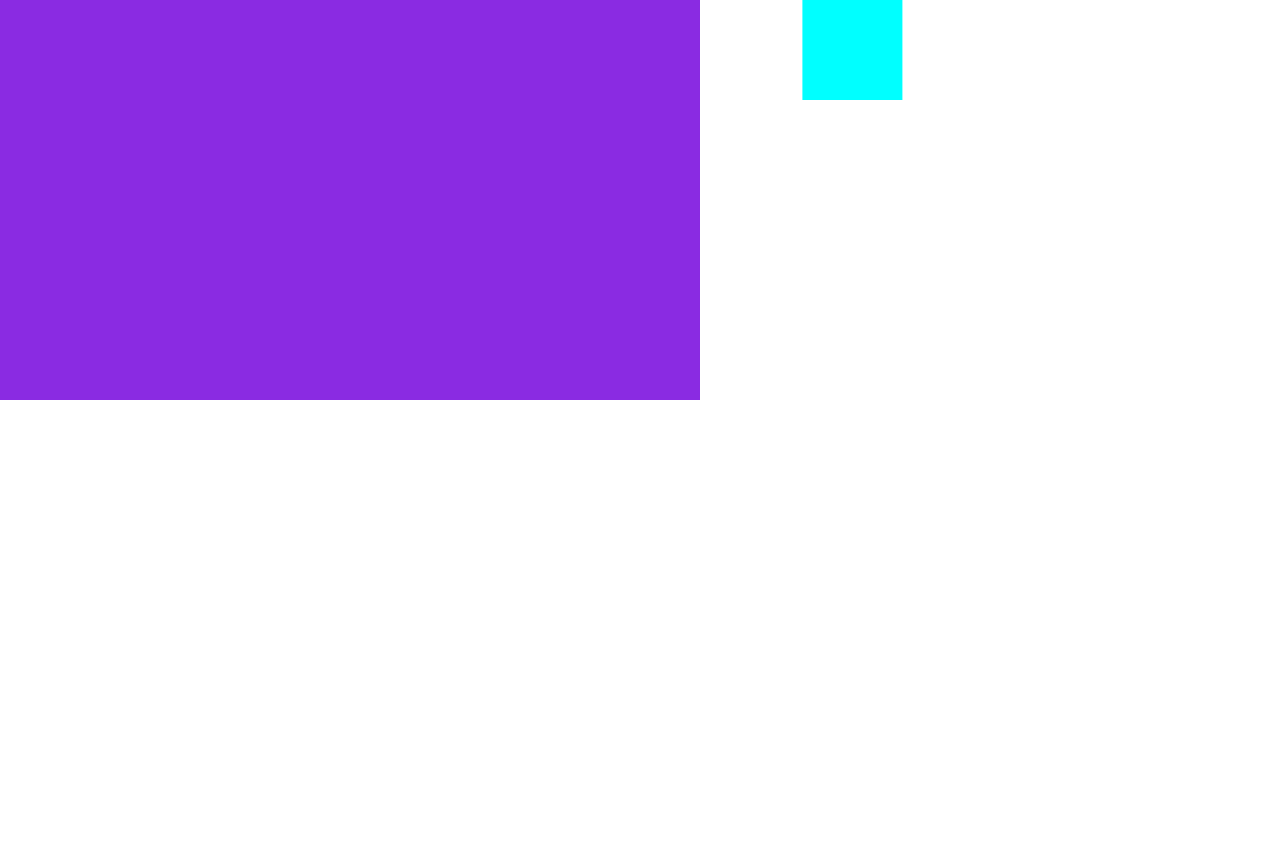
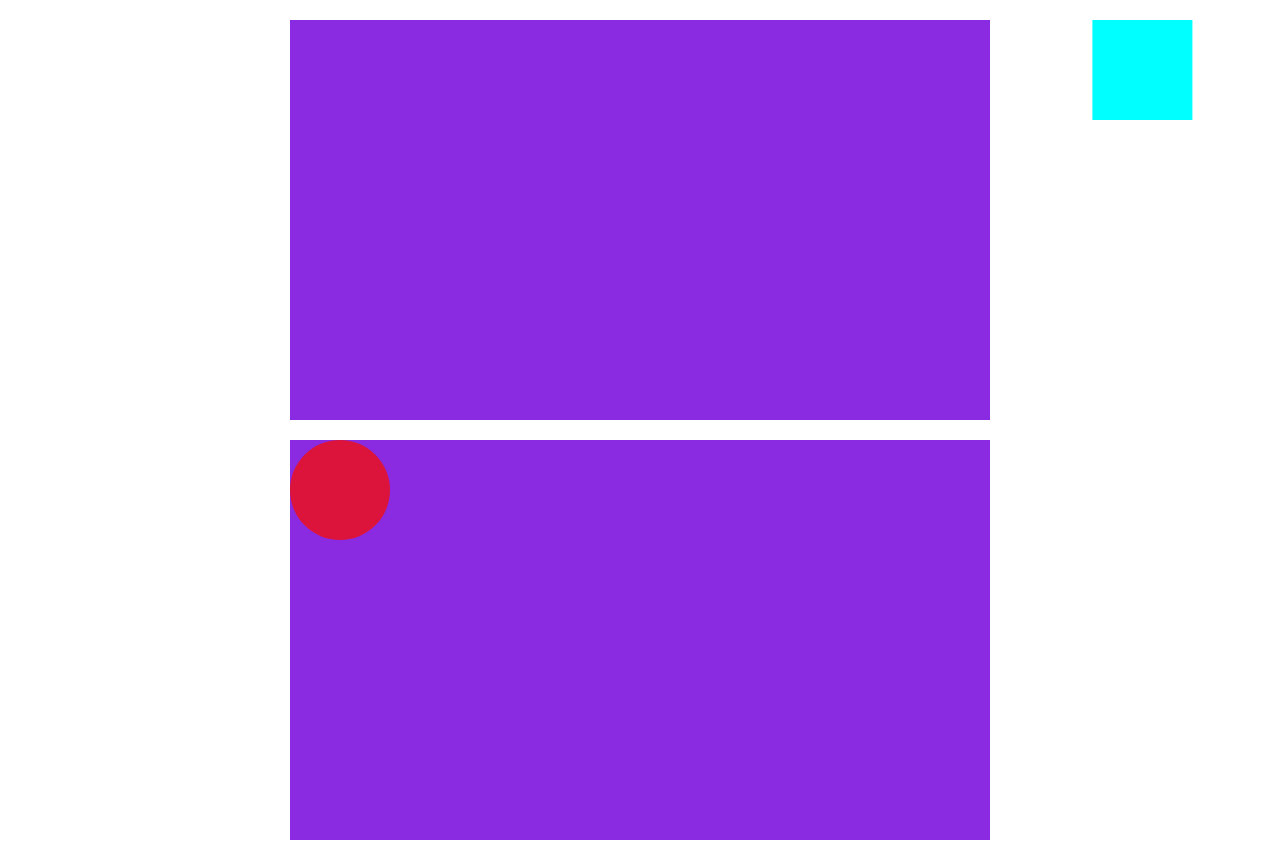
Before and after one commit to Kalashpatel/try-git, a plain HTML site: page animation.html in a window 1280 px wide. Before the commit the page ends 800 px from the top, so only its background shows below. Drawn offline with Linux system fonts and the light colour scheme.

Commit message:
completed

```diff
--- a/animation.html
+++ b/animation.html
@@ -11,5 +11,8 @@
     <div class="container">
         <div class="box1"></div>
     </div>
+    <div class="container">
+        <div class="box2"></div>
+    </div>
 </body>
 </html>
--- a/css/animation.css
+++ b/css/animation.css
@@ -7,6 +7,7 @@
     width: 700px;
     height: 400px;
     background-color: blueviolet;
+    margin: 20px auto;
 }
 .box1{
     width: 100px;
@@ -24,3 +25,20 @@
         transform: translateX(1000px);
     }
 }
+.box2{
+    width: 100px;
+    height: 100px;
+    background-color: crimson;
+    border-radius: 50%;
+    animation: bounce 2s 1s infinite ease-out;
+    animation-direction: alternate-reverse;
+    transition: all 3s ease-in-out;
+}
+@keyframes bounce{
+    0%{
+        transform: translateY(300px);
+    }
+    100%{
+
+    }
+}
```
